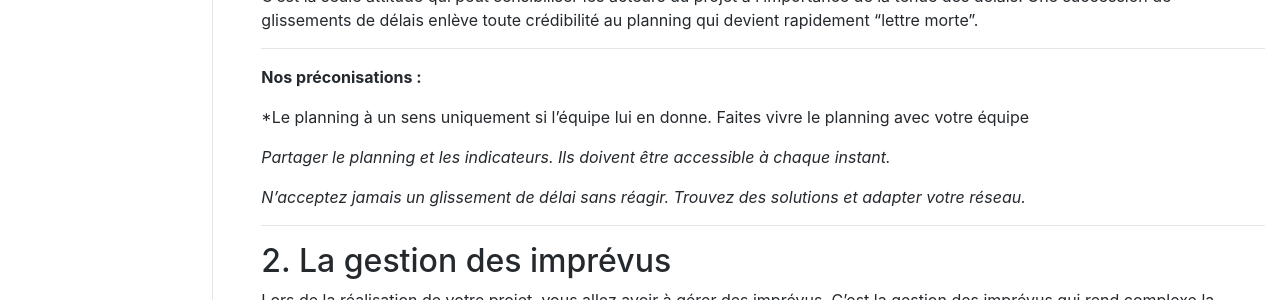
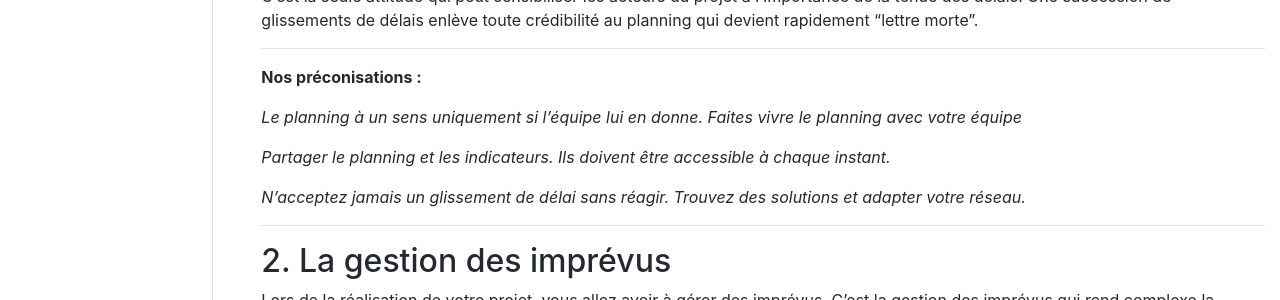
Before and after one commit to Weelgo/weelgo.github.io, a Jekyll site: the page built from fr/tutoriels/suiviProjet.md, in a window 1280 px wide and 900 px high, scrolled down 1629 px. Shown: the part 153-453 px from the top of the window. Built offline with Jekyll 4.4.1, drawn with Linux system fonts in a browser that asks for light colours; some of the changed text lies outside the part shown.

```diff
--- a/fr/tutoriels/suiviProjet.md
+++ b/fr/tutoriels/suiviProjet.md
@@ -71,7 +71,7 @@ C’est la seule attitude qui peut sensibiliser les acteurs du projet à l’imp
 
 **Nos préconisations :**
 <a id="ordreActions"></a>
->*Le planning à un sens uniquement si l'équipe lui en donne. Faites vivre le planning avec votre équipe
+>*Le planning à un sens uniquement si l'équipe lui en donne. Faites vivre le planning avec votre équipe*
 
 >*Partager le planning et les indicateurs. Ils doivent être accessible à chaque instant.*
 
@@ -164,7 +164,7 @@ Exemple d'utilisation :
 
 **Nos préconisations :**
 <a id="ordreActions"></a>
->*imitez l'utilisation des dates de début et des dates de fin. *
+>*imitez l'utilisation des dates de début et des dates de fin.*
 
 >*Le recadrage du planning s'effectue uniquement si les charges du réseau le permettent !*
 
@@ -205,6 +205,6 @@ Si vous gérez plusieurs projets en même temps, cela vous aidera dans votre pr
 <a id="ordreActions"></a>
 >*Faites des snapshots réguliérement afin de construire l'historique du projet*
 
->* Renseignez la météo du projet et ajoutez des commentaires*
+>*Renseignez la météo du projet et ajoutez des commentaires*
 
 ---
```
